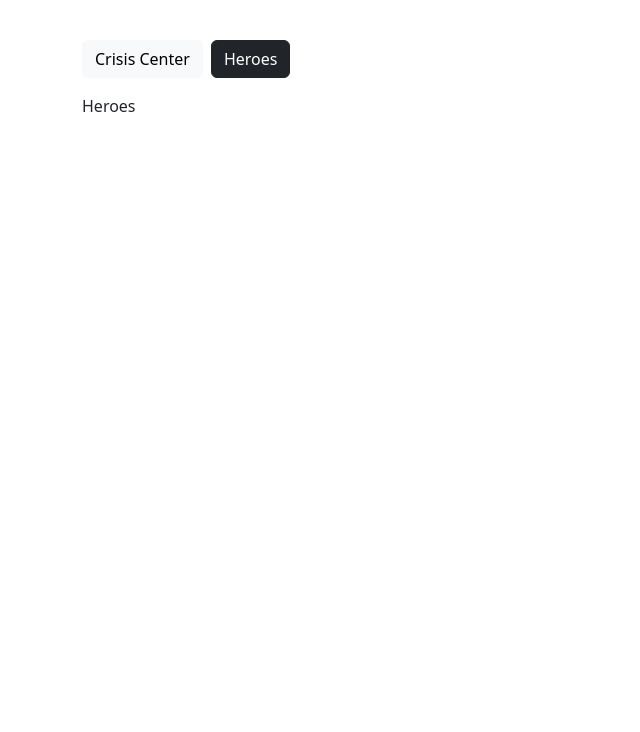
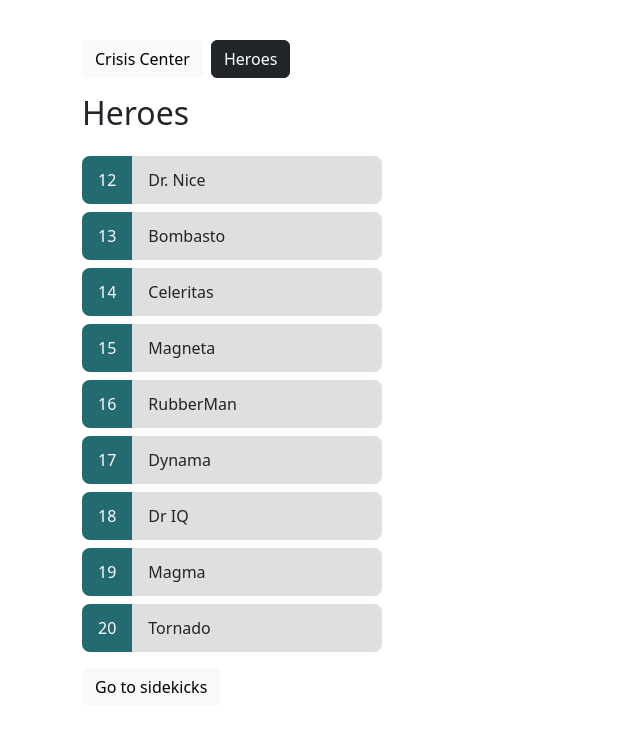
Before and after one commit to sheheryarali1-netizen/angular-guards, an Angular app: page /heroes in a window 1280 px wide. Shown: the top 732 px of the page, without its empty margins (0-640 px from the left). Built offline with nearby package versions, Linux system fonts and the light colour scheme.

Commit message:
Created the heroes list component

```diff
--- /dev/null
+++ b/src/app/heroes/hero.service.ts
@@ -0,0 +1,10 @@
+import { Injectable } from '@angular/core';
+import { of } from 'rxjs';
+import { HEROES } from './utils';
+
+@Injectable()
+export class HeroService {
+  public getHeroes() {
+    return of(HEROES);
+  }
+}
--- a/src/app/heroes/heroes-list/heroes-list.component.css
+++ b/src/app/heroes/heroes-list/heroes-list.component.css
@@ -0,0 +1,33 @@
+.list-container {
+  display: flex;
+  flex-direction: column;
+  justify-content: flex-start;
+  align-items: stretch;
+  gap: 8px;
+  max-width: 300px;
+  padding-block: 16px;
+}
+
+.list-item {
+  display: flex;
+  background-color: rgb(223, 223, 223);
+  justify-content: flex-start;
+  align-items: center;
+  cursor: pointer;
+  border-radius: 8px;
+  overflow: hidden;
+}
+
+.hero-id {
+  padding-block: 12px;
+  padding-inline: 16px;
+  background-color: rgb(36, 106, 113);
+  color: white;
+  min-width: 50px;
+}
+
+.hero-name {
+  padding-block: 12px;
+  padding-inline: 16px;
+  flex-grow: 1;
+}
--- a/src/app/heroes/heroes-list/heroes-list.component.html
+++ b/src/app/heroes/heroes-list/heroes-list.component.html
@@ -1 +1,11 @@
-<p>Heroes</p>
+<h2>Heroes</h2>
+
+<div class="list-container">
+  <div *ngFor="let hero of heroes$ | async" class="list-item">
+    <div class="hero-id">{{ hero.id }}</div>
+
+    <div class="hero-name">{{ hero.name }}</div>
+  </div>
+</div>
+
+<a routerLink="/sidekicks" class="btn btn-light">Go to sidekicks</a>
--- a/src/app/heroes/heroes-list/heroes-list.component.ts
+++ b/src/app/heroes/heroes-list/heroes-list.component.ts
@@ -1,8 +1,13 @@
 import { Component } from '@angular/core';
+import { HeroService } from '../hero.service';
 
 @Component({
   selector: 'app-heroes-list',
   templateUrl: './heroes-list.component.html',
   styleUrls: ['./heroes-list.component.css'],
 })
-export class HeroesListComponent {}
+export class HeroesListComponent {
+  constructor(private heroService: HeroService) {}
+
+  public heroes$ = this.heroService.getHeroes();
+}
--- a/src/app/heroes/heroes-routing.module.ts
+++ b/src/app/heroes/heroes-routing.module.ts
@@ -1,6 +1,7 @@
 import { NgModule } from '@angular/core';
 import { RouterModule, Routes } from '@angular/router';
 import { HeroesListComponent } from './heroes-list/heroes-list.component';
+import { CommonModule } from '@angular/common';
 
 const routes: Routes = [
   {
@@ -11,7 +12,7 @@ const routes: Routes = [
 
 @NgModule({
   declarations: [HeroesListComponent],
-  imports: [RouterModule.forChild(routes)],
+  imports: [RouterModule.forChild(routes), CommonModule],
   exports: [RouterModule],
 })
 export class HeroesRoutingModule {}
--- a/src/app/heroes/heroes.module.ts
+++ b/src/app/heroes/heroes.module.ts
@@ -2,10 +2,12 @@ import { NgModule } from '@angular/core';
 import { CommonModule } from '@angular/common';
 
 import { HeroesRoutingModule } from './heroes-routing.module';
+import { HeroService } from './hero.service';
 
 @NgModule({
   declarations: [],
   imports: [CommonModule, HeroesRoutingModule],
   exports: [HeroesRoutingModule],
+  providers: [HeroService],
 })
 export class HeroesModule {}
--- /dev/null
+++ b/src/app/heroes/utils.ts
@@ -0,0 +1,16 @@
+export interface Hero {
+  id: number;
+  name: string;
+}
+
+export const HEROES: Hero[] = [
+  { id: 12, name: 'Dr. Nice' },
+  { id: 13, name: 'Bombasto' },
+  { id: 14, name: 'Celeritas' },
+  { id: 15, name: 'Magneta' },
+  { id: 16, name: 'RubberMan' },
+  { id: 17, name: 'Dynama' },
+  { id: 18, name: 'Dr IQ' },
+  { id: 19, name: 'Magma' },
+  { id: 20, name: 'Tornado' },
+];
```
